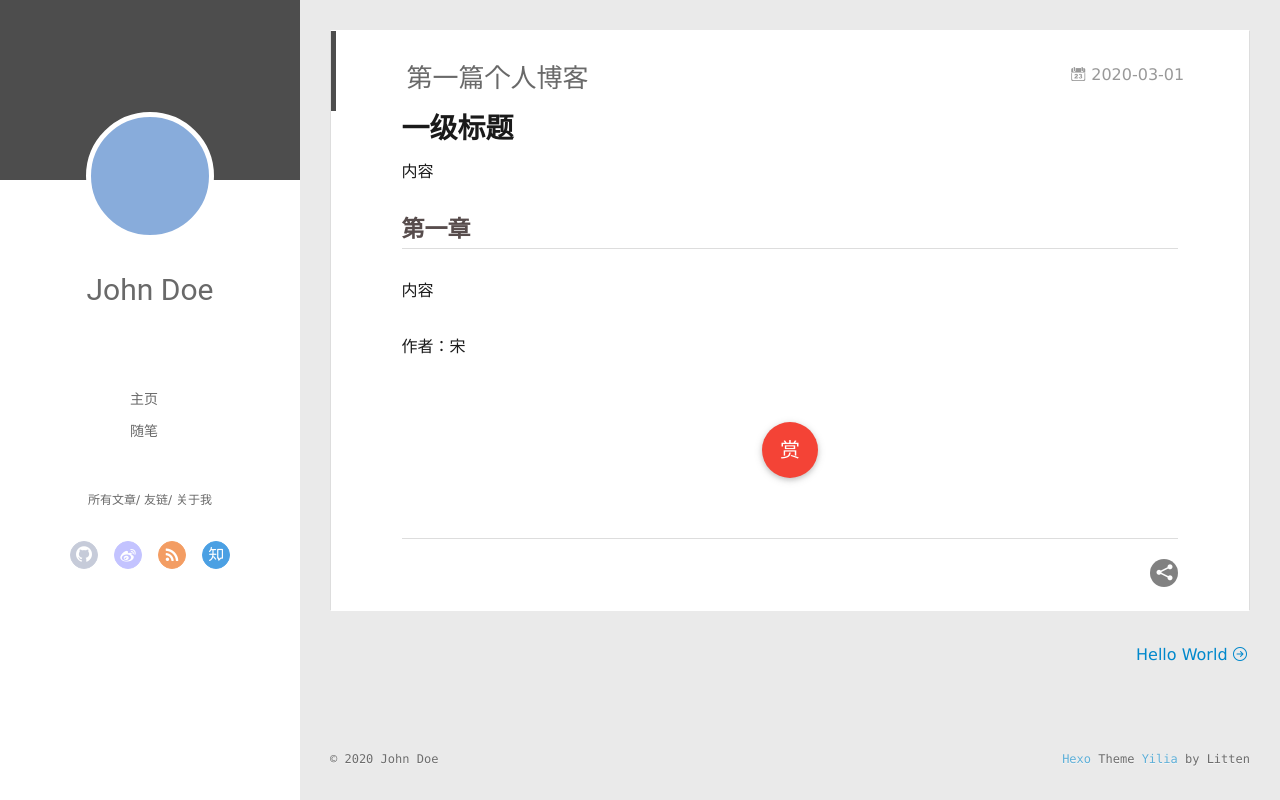
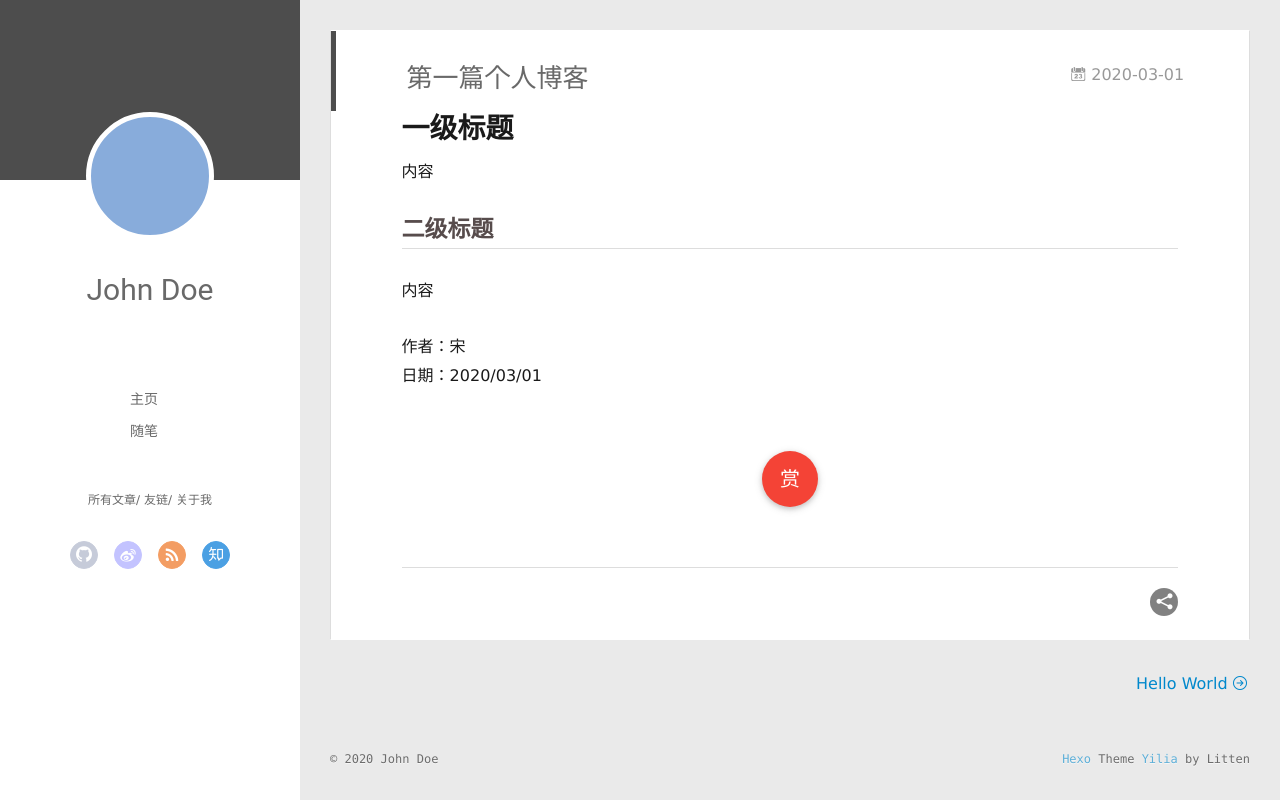
Before and after one commit to SBANASGH/SBANASGH.github.io, a plain HTML site: page 2020/03/01/第一篇个人博客/index.html in a window 1280 px wide. Drawn offline with Linux system fonts and the light colour scheme; no server answers.

Commit message:
Site updated: 2020-03-01 02:51:48

```diff
--- a/2020/03/01/第一篇个人博客/index.html
+++ b/2020/03/01/第一篇个人博客/index.html
@@ -8,15 +8,15 @@
   <link rel="dns-prefetch" href="http://yoursite.com">
   <title>第一篇个人博客 | Hexo</title>
   <meta name="viewport" content="width=device-width, initial-scale=1, maximum-scale=1">
-  <meta name="description" content="一级标题内容 第一章内容 作者：宋">
+  <meta name="description" content="一级标题内容 二级标题内容 作者：宋日期：2020&#x2F;03&#x2F;01">
 <meta property="og:type" content="article">
 <meta property="og:title" content="第一篇个人博客">
 <meta property="og:url" content="http://yoursite.com/2020/03/01/%E7%AC%AC%E4%B8%80%E7%AF%87%E4%B8%AA%E4%BA%BA%E5%8D%9A%E5%AE%A2/index.html">
 <meta property="og:site_name" content="Hexo">
-<meta property="og:description" content="一级标题内容 第一章内容 作者：宋">
+<meta property="og:description" content="一级标题内容 二级标题内容 作者：宋日期：2020&#x2F;03&#x2F;01">
 <meta property="og:locale" content="en_US">
 <meta property="article:published_time" content="2020-02-29T16:51:56.000Z">
-<meta property="article:modified_time" content="2020-02-29T17:30:16.829Z">
+<meta property="article:modified_time" content="2020-02-29T18:49:51.508Z">
 <meta property="article:author" content="John Doe">
 <meta name="twitter:card" content="summary">
 
@@ -175,8 +175,8 @@
     <div class="article-entry" itemprop="articleBody">
 
         <h1 id="一级标题"><a href="#一级标题" class="headerlink" title="一级标题"></a>一级标题</h1><p>内容</p>
-<h2 id="第一章"><a href="#第一章" class="headerlink" title="第一章"></a>第一章</h2><p>内容</p>
-<p>作者：宋</p>
+<h2 id="二级标题"><a href="#二级标题" class="headerlink" title="二级标题"></a>二级标题</h2><p>内容</p>
+<p>作者：宋<br>日期：2020/03/01</p>
 
 
 
```
Also changed, not shown: index.html (+2 -2 lines).
